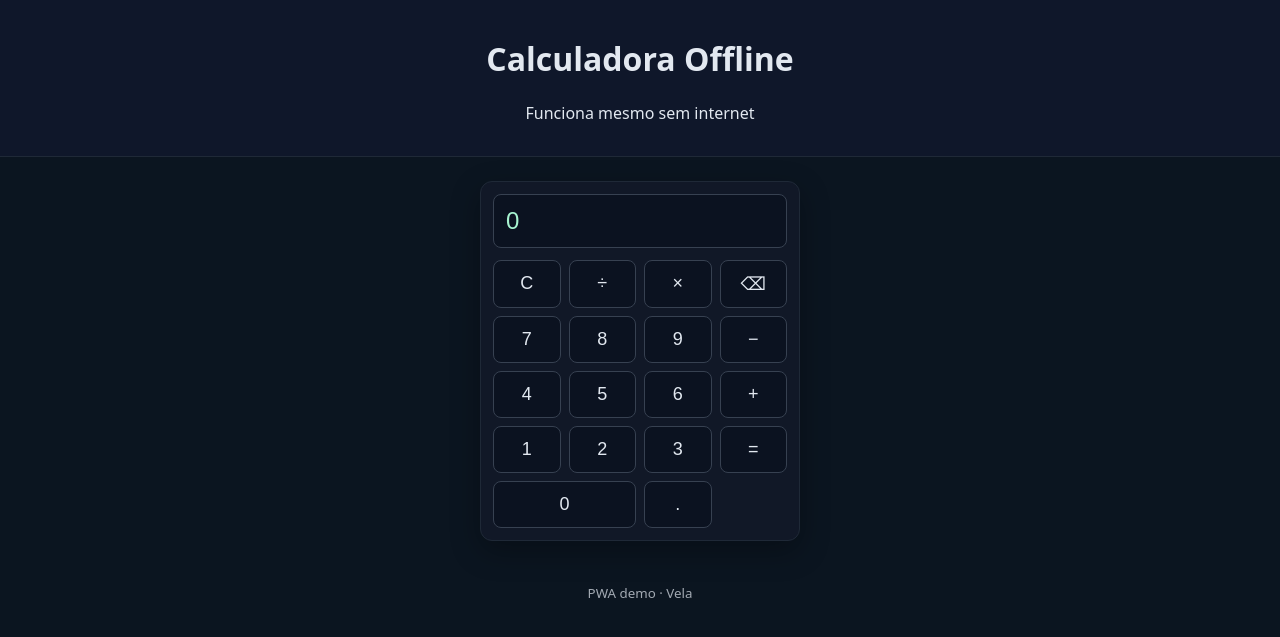
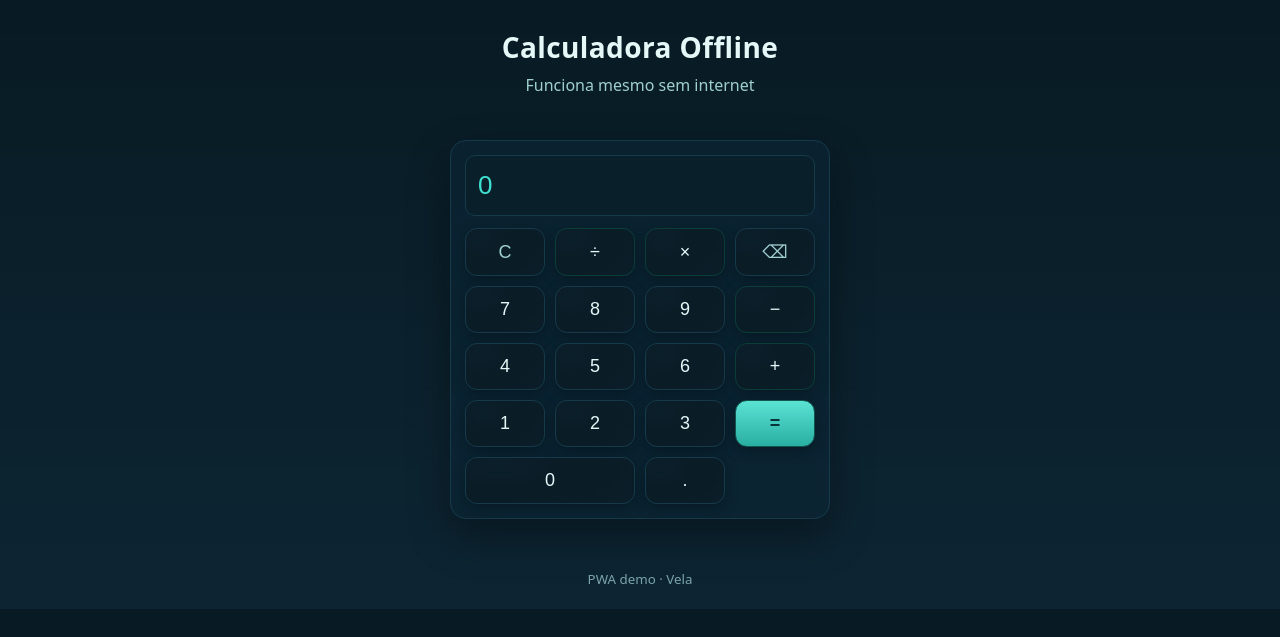
Before and after one commit to Brefire79/vela-pwa, a Flask app: page / in a window 1280 px wide. Shown: the top 637 px of the page. Run offline with Flask 3, Linux system fonts and the light colour scheme.

Commit message:
style(turquoise): refresh UI with turquoise theme, update favicon gradient and manifest theme_color

```diff
--- a/static/css/styles.css
+++ b/static/css/styles.css
@@ -1,11 +1,104 @@
 * { box-sizing: border-box; }
-body { margin: 0; font-family: system-ui, -apple-system, Segoe UI, Roboto, sans-serif; background: #0b1520; color: #e2e8f0; }
-.app-header { padding: 16px; text-align: center; background: #0f172a; border-bottom: 1px solid #1f2937; }
-.app-main { display: grid; place-items: center; padding: 24px; }
-.app-footer { text-align: center; padding: 16px; opacity: 0.7; }
-.calc { width: 320px; max-width: 94vw; background: #111827; border: 1px solid #1f2937; border-radius: 12px; padding: 12px; box-shadow: 0 10px 30px rgba(0,0,0,0.3); }
-.display { width: 100%; padding: 12px; font-size: 24px; border: 1px solid #374151; border-radius: 8px; margin-bottom: 12px; background: #0b1220; color: #a7f3d0; }
-.keys { display: grid; grid-template-columns: repeat(4, 1fr); gap: 8px; }
-button { padding: 12px; font-size: 18px; border: 1px solid #374151; border-radius: 8px; background: #0b1220; color: #e2e8f0; cursor: pointer; }
-button:hover { background: #0f172a; }
+
+:root {
+	--bg: #081b24;              /* azul escuro base */
+	--bg-2: #0d2533;             /* camada secundária */
+	--text: #e6f7f7;             /* texto claro */
+	--muted: #a0cfd1;            /* texto secundário */
+	--border: #163a49;           /* bordas sutis */
+	--accent: #40E0D0;           /* azul turquesa principal */
+	--accent-2: #2ec4b6;         /* turquesa secundário */
+	--shadow: rgba(0, 0, 0, 0.35);
+}
+
+body {
+	margin: 0;
+	font-family: system-ui, -apple-system, Segoe UI, Roboto, sans-serif;
+	background: linear-gradient(180deg, var(--bg), var(--bg-2));
+	color: var(--text);
+}
+
+.app-header {
+	padding: 28px 16px 16px;
+	text-align: center;
+	background: transparent;
+}
+.app-header h1 {
+	margin: 0 0 8px;
+	font-size: 28px;
+	letter-spacing: 0.4px;
+}
+.app-header p { margin: 0; color: var(--muted); }
+
+.app-main { display: grid; place-items: center; padding: 28px 20px; }
+.app-footer { text-align: center; padding: 20px; opacity: 0.75; color: var(--muted); }
+
+.calc {
+	width: 360px;
+	max-width: 94vw;
+	background: rgba(13, 37, 51, 0.75);
+	border: 1px solid var(--border);
+	border-radius: 16px;
+	padding: 14px;
+	box-shadow: 0 18px 40px var(--shadow);
+	backdrop-filter: saturate(1.2) blur(6px);
+}
+
+.display {
+	width: 100%;
+	padding: 14px 12px;
+	font-size: 26px;
+	border: 1px solid var(--border);
+	border-radius: 10px;
+	margin-bottom: 12px;
+	background: #09202a;
+	color: var(--accent);
+	outline: none;
+}
+.display:focus { box-shadow: 0 0 0 2px color-mix(in oklab, var(--accent), white 25%); }
+
+.keys { display: grid; grid-template-columns: repeat(4, 1fr); gap: 10px; }
+
+button {
+	padding: 12px;
+	font-size: 18px;
+	border: 1px solid var(--border);
+	border-radius: 12px;
+	background: radial-gradient(120% 160% at 20% 20%, #0b1f2a 0%, #0a1c26 40%, #0b1f2a 100%);
+	color: var(--text);
+	cursor: pointer;
+	transition: transform 120ms ease, background 160ms ease, box-shadow 160ms ease;
+	box-shadow: 0 4px 14px rgba(0,0,0,0.28);
+}
+button:hover { background: #0e2632; box-shadow: 0 6px 18px rgba(0,0,0,0.34); }
+button:active { transform: scale(0.98); }
+button:focus-visible { outline: none; box-shadow: 0 0 0 2px var(--accent-2); }
+
 button.zero { grid-column: span 2; }
+
+/* Operadores recebem destaque sutil */
+button[data-action="add"],
+button[data-action="subtract"],
+button[data-action="multiply"],
+button[data-action="divide"] {
+	border-color: color-mix(in oklab, var(--accent), black 60%);
+}
+
+/* Botões especiais */
+button[data-action="clear"],
+button[data-action="back"] {
+	color: var(--muted);
+}
+
+/* Igual recebe realce turquesa */
+button[data-action="equal"] {
+	background: linear-gradient(180deg, color-mix(in oklab, var(--accent), white 8%), color-mix(in oklab, var(--accent-2), black 8%));
+	border-color: color-mix(in oklab, var(--accent), black 50%);
+	color: #07333a;
+	font-weight: 600;
+}
+button[data-action="equal"]:hover { filter: brightness(1.06); }
+
+@media (min-width: 480px) {
+	.calc { width: 380px; }
+}
```
Also changed, not shown: manifest.json, static/favicon.svg.
